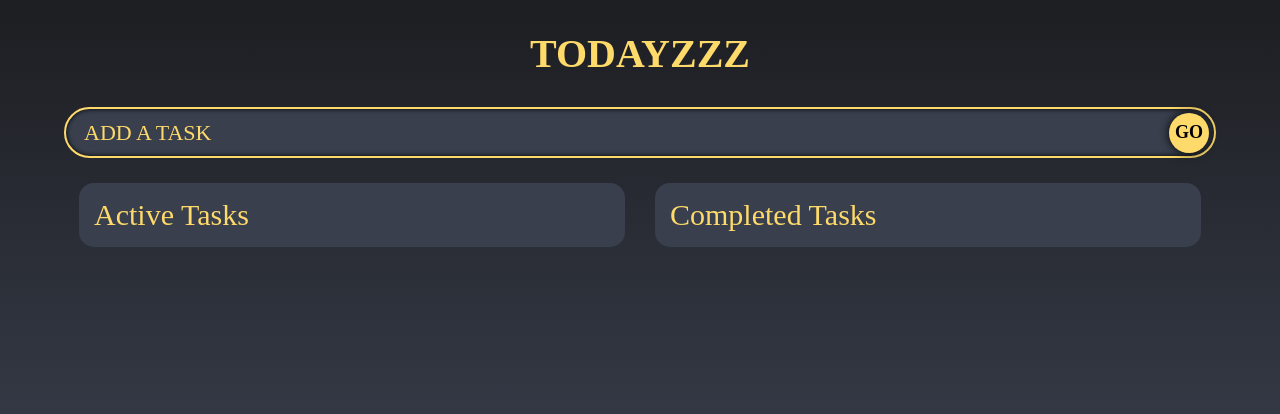
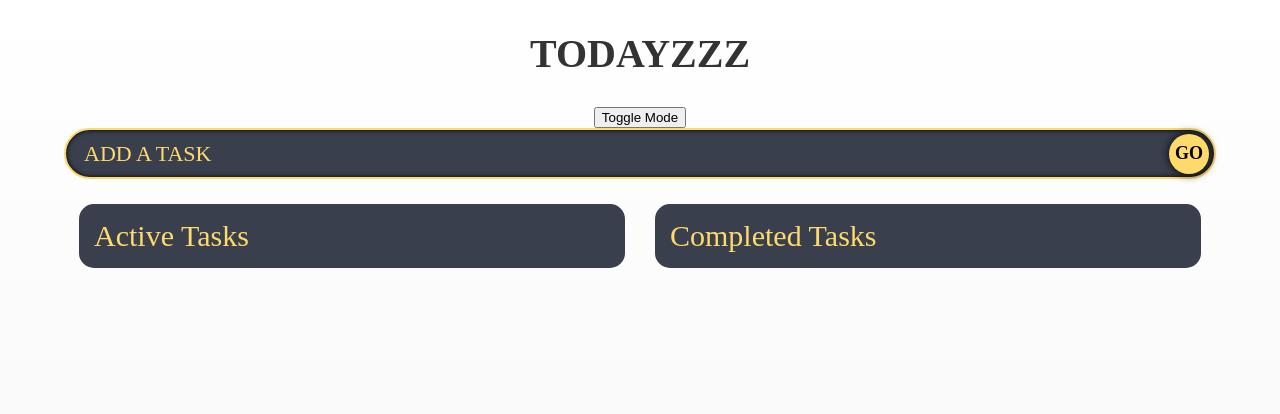
Before and after one commit to thomasaugot/todayzzz-todo-app-frontend, a React (Create React App) app: page / in a window 1280 px wide. Shown: the top 414 px of the page. Built offline with nearby package versions, Linux system fonts and the light colour scheme; a web font is replaced by a local one.

Commit message:
adding dark/light mode

```diff
--- a/package.json
+++ b/package.json
@@ -12,6 +12,7 @@
     "@types/react-beautiful-dnd": "^13.1.3",
     "@types/react-dom": "^18.0.11",
     "react": "^18.2.0",
+    "react-awesome-reveal": "^4.2.3",
     "react-beautiful-dnd": "^13.1.1",
     "react-dom": "^18.2.0",
     "react-icons": "^4.8.0",
--- a/public/index.html
+++ b/public/index.html
@@ -5,10 +5,7 @@
     <link rel="icon" href="%PUBLIC_URL%/favicon.ico" />
     <meta name="viewport" content="width=device-width, initial-scale=1" />
     <meta name="theme-color" content="#000000" />
-    <meta
-      name="description"
-      content="Web site created using create-react-app"
-    />
+    <meta name="description" content="Web site created using create-react-app" />
     <link rel="apple-touch-icon" href="%PUBLIC_URL%/logo192.png" />
     <!--
       manifest.json provides metadata used when your web app is installed on a
--- a/src/App.tsx
+++ b/src/App.tsx
@@ -1,14 +1,32 @@
-import React, { useState } from "react";
+import React, { useState, useEffect } from "react";
 import InputField from "./components/InputField/InputField";
 import TodoList from "./components/TodoList/TodoList";
 import { Todo } from "./model";
 import { DragDropContext, DropResult } from "react-beautiful-dnd";
+import { Flip } from "react-awesome-reveal";
 import "./styles/App.scss";
 
 const App: React.FC = () => {
   const [todo, setTodo] = useState<string>("");
   const [todoList, setTodoList] = useState<Array<Todo>>([]);
   const [CompletedTodos, setCompletedTodos] = useState<Array<Todo>>([]);
+  const [mode, setMode] = useState<"dark" | "light">(
+    localStorage.getItem("mode") === "dark" ? "dark" : "light"
+  );
+
+  // toggle the mode
+  const toggleMode = () => {
+    const newMode = mode === "dark" ? "light" : "dark";
+    setMode(newMode);
+    localStorage.setItem("mode", newMode);
+  };
+
+  // set the background color and text color based on the mode
+  useEffect(() => {
+    const root = document.documentElement;
+    root.classList.toggle("dark-mode", mode === "dark");
+    root.classList.toggle("light-mode", mode === "light");
+  }, [mode]);
 
   //Handles adding todos
   const handleSubmit = (e: React.FormEvent) => {
@@ -58,7 +76,11 @@ const App: React.FC = () => {
   return (
     <DragDropContext onDragEnd={onDragEnd}>
       <div className="App">
-        <h1>Todayzzz</h1>
+        <Flip triggerOnce={false}>
+          <h1>Todayzzz</h1>
+        </Flip>
+        <button onClick={toggleMode}>Toggle Mode</button>
+
         <InputField todo={todo} setTodo={setTodo} handleSubmit={handleSubmit} />
         <TodoList
           todoList={todoList}
--- a/src/components/InputField/InputField.scss
+++ b/src/components/InputField/InputField.scss
@@ -25,7 +25,6 @@
     padding: 0 35px;
     border-radius: 15px;
     padding: 4px 9px 4px;
-    @include background-color;
   }
   &__label {
     position: absolute;
--- a/src/styles/App.scss
+++ b/src/styles/App.scss
@@ -7,13 +7,13 @@
   display: flex;
   flex-direction: column;
   align-items: center;
-  background-color: rgb(29, 30, 34);
-  background: linear-gradient(180deg, rgba(29, 30, 34, 1) 0%, rgba(57, 63, 77, 1) 65%);
+  background-color: var(--bg-color);
+  background: var(--bg-gradient);
   h1 {
     text-transform: uppercase;
     font-size: 40px;
     margin: 30px 0;
-    color: $text-color;
+    color: var(--text-color);
     z-index: 1;
     text-align: center;
   }
--- a/src/styles/variables.scss
+++ b/src/styles/variables.scss
@@ -4,7 +4,29 @@ $app-font: "Neucha", cursive;
 $text-color: #feda6a;
 $todo-background: #feda6a;
 
-@mixin background-color {
-  background-color: rgb(29, 30, 34);
-  background: linear-gradient(180deg, rgba(29, 30, 34, 1) 0%, rgba(57, 63, 77, 1) 65%);
+$modes: (
+  light: (
+    bg-color: #fff,
+    text-color: #333,
+    bg-gradient: linear-gradient(to bottom, #fff, #f5f5f5),
+  ),
+  dark: (
+    bg-color: rgb(29, 30, 34),
+    text-color: #fff,
+    bg-gradient: linear-gradient(180deg, rgba(29, 30, 34, 1) 0%, rgba(57, 63, 77, 1) 65%),
+  ),
+);
+
+@mixin mode($mode) {
+  @each $prop, $value in map-get($modes, $mode) {
+    --#{$prop}: #{$value};
+  }
 }
+
+.dark-mode {
+  @include mode(dark);
+}
+
+.light-mode {
+  @include mode(light);
+}
```
Also changed, not shown: 1 other file (tests, documents, lock files or other folders).
